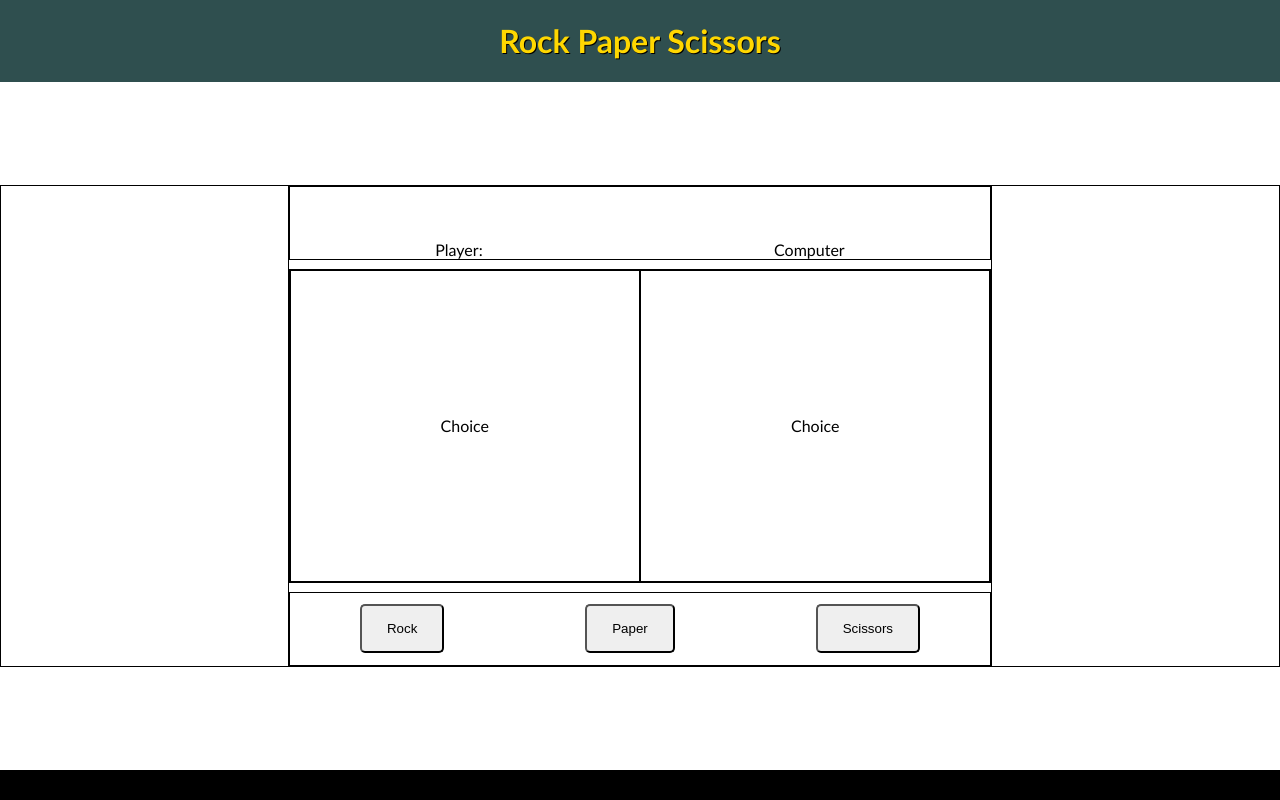
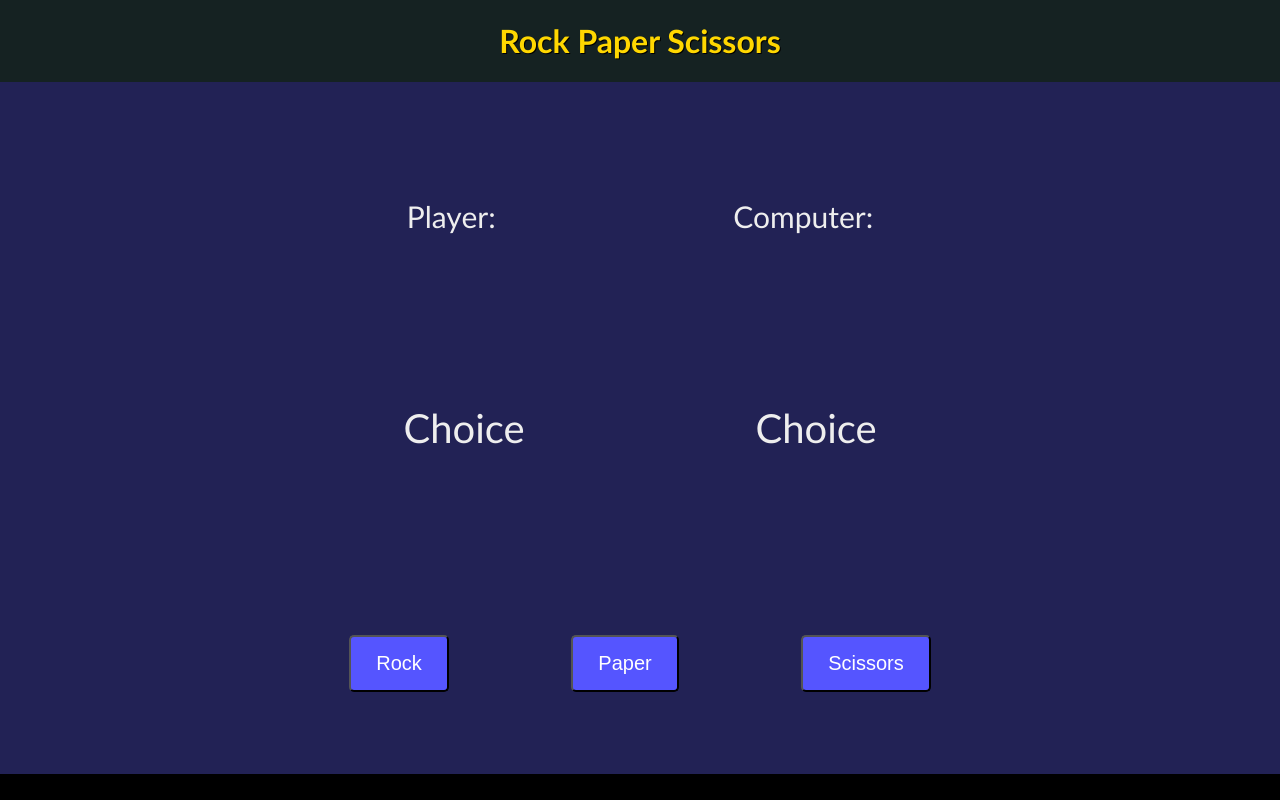
Before and after one commit to khaledk8/rock-paper, a plain HTML site: page index.html in a window 1280 px wide. Drawn offline with Linux system fonts and the light colour scheme.

Commit message:
More styling

```diff
--- a/index.html
+++ b/index.html
@@ -14,8 +14,8 @@
     <div class="body">
         <div class="container">
             <div class="count">
-                <span id="player">Player:</span>
-                <span id="comp">Computer</span>
+                <span id="player">Player: <span class="pscore"></span></span>
+                <span id="comp">Computer: <span class="cscore"></span></span>
             </div>
             <div class="cards">
                 <div id="left" class="card">Choice</div>
--- a/style.css
+++ b/style.css
@@ -15,7 +15,7 @@ body {
 }
 
 header {
-    background-color: darkslategray;
+    background-color: rgb(21, 34, 34);
     color: gold;
     text-shadow: 1px 1px black;
     text-align: center;
@@ -24,15 +24,18 @@ header {
 
 
 
-div {
-    border: solid 1px black;      /* Remove later */
-}
+/* div {
+    border: solid 1px black;
+} */
 
 .body {
     display: flex;
     align-items: center;
     justify-content: center;
-    height: 60%;
+    height: 100%;
+    background-color: #222255;
+    opacity: 10;
+    color: #eeeeee;
 
 }
 
@@ -40,7 +43,7 @@ div {
 
 .container {
     width: 55%;
-    height: 100%;
+    height: 80%;
     display: flex;
     flex-direction: column;
     justify-content: space-between;
@@ -52,6 +55,10 @@ div {
    justify-content: space-around;
    height: 15%;
    align-items: end;
+}
+
+span {
+    font-size: 30px;
 }
 
 .cards {
@@ -67,6 +74,7 @@ div {
     justify-content: center;
     align-items: center;
     width: 100%;
+    font-size: 40px;
 }
 
 .choices {
@@ -79,6 +87,9 @@ div {
 .choice {
     padding: 15px 25px;
     border-radius: 5px;
+    font-size: 20px;
+    background-color: #5555ff;
+    color: white;
 }
 
 
```
